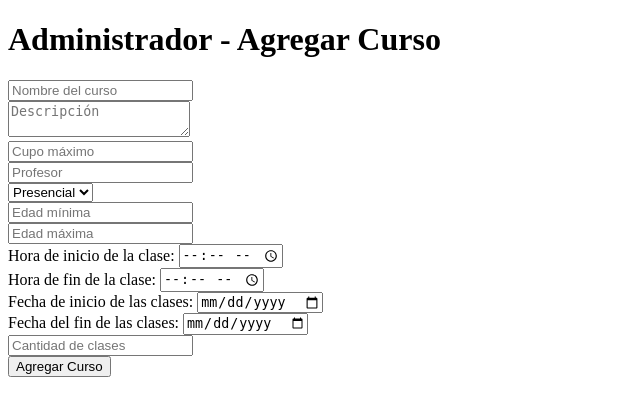
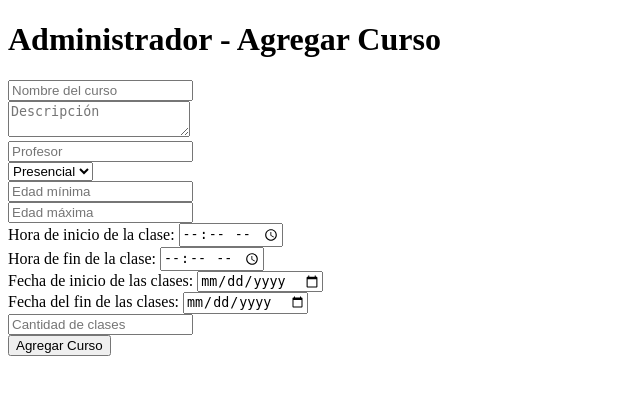
Before and after one commit to leovillarreall/puntodigital, a PHP site: page /leo/adm.php in a window 1280 px wide. Shown: the top 416 px of the page, without its empty margins (0-640 px from the left). Run offline with PHP 8.4, Linux system fonts and the light colour scheme.

Commit message:
Add files via upload

```diff
--- a/leo/adm.php
+++ b/leo/adm.php
@@ -15,7 +15,6 @@ if ($conn->connect_error) {
 if (isset($_POST['agregar_curso'])) {
     $nombre = $conn->real_escape_string($_POST['nombre']);
     $descripcion = $conn->real_escape_string($_POST['descripcion']);
-    $cupo_maximo = $_POST['cupo_maximo'];
     $profesor = $conn->real_escape_string($_POST['profesor']);
     $modalidad = $conn->real_escape_string($_POST['modalidad']);
     $edad_minima = $_POST['edad_minima'];
@@ -26,7 +25,7 @@ if (isset($_POST['agregar_curso'])) {
     $fecha_fin = $_POST['fecha_fin'];
     $clases = $_POST['clases'];
 
-    $sql = "INSERT INTO cursos (nombre, descripcion, cupo_maximo, profesor, modalidad, edad_minima, edad_maxima, hora_inicio, hora_fin, fecha_inicio, fecha_fin, clases) VALUES ('$nombre', '$descripcion', $cupo_maximo, '$profesor', '$modalidad', $edad_minima, $edad_maxima, '$hora_inicio', '$hora_fin', '$fecha_inicio', '$fecha_fin', $clases)";
+    $sql = "INSERT INTO cursos (nombre, descripcion, profesor, modalidad, edad_minima, edad_maxima, hora_inicio, hora_fin, fecha_inicio, fecha_fin, clases) VALUES ('$nombre', '$descripcion', '$profesor', '$modalidad', $edad_minima, $edad_maxima, '$hora_inicio', '$hora_fin', '$fecha_inicio', '$fecha_fin', $clases)";
 
     if ($conn->query($sql) === TRUE) {
         echo "Curso agregado con éxito.";
@@ -49,7 +48,7 @@ $conn->close();
     <form method="post">
         <input type="text" name="nombre" placeholder="Nombre del curso" required><br>
         <textarea name="descripcion" placeholder="Descripción" required></textarea><br>
-        <input type="number" name="cupo_maximo" placeholder="Cupo máximo" required><br>
+        <!-- Eliminado el campo para el cupo máximo -->
         <input type="text" name="profesor" placeholder="Profesor" required><br>
         <select name="modalidad" required>
             <option value="presencial">Presencial</option>
```
Also changed, not shown: leo/usu.php (+1 -8 lines).
